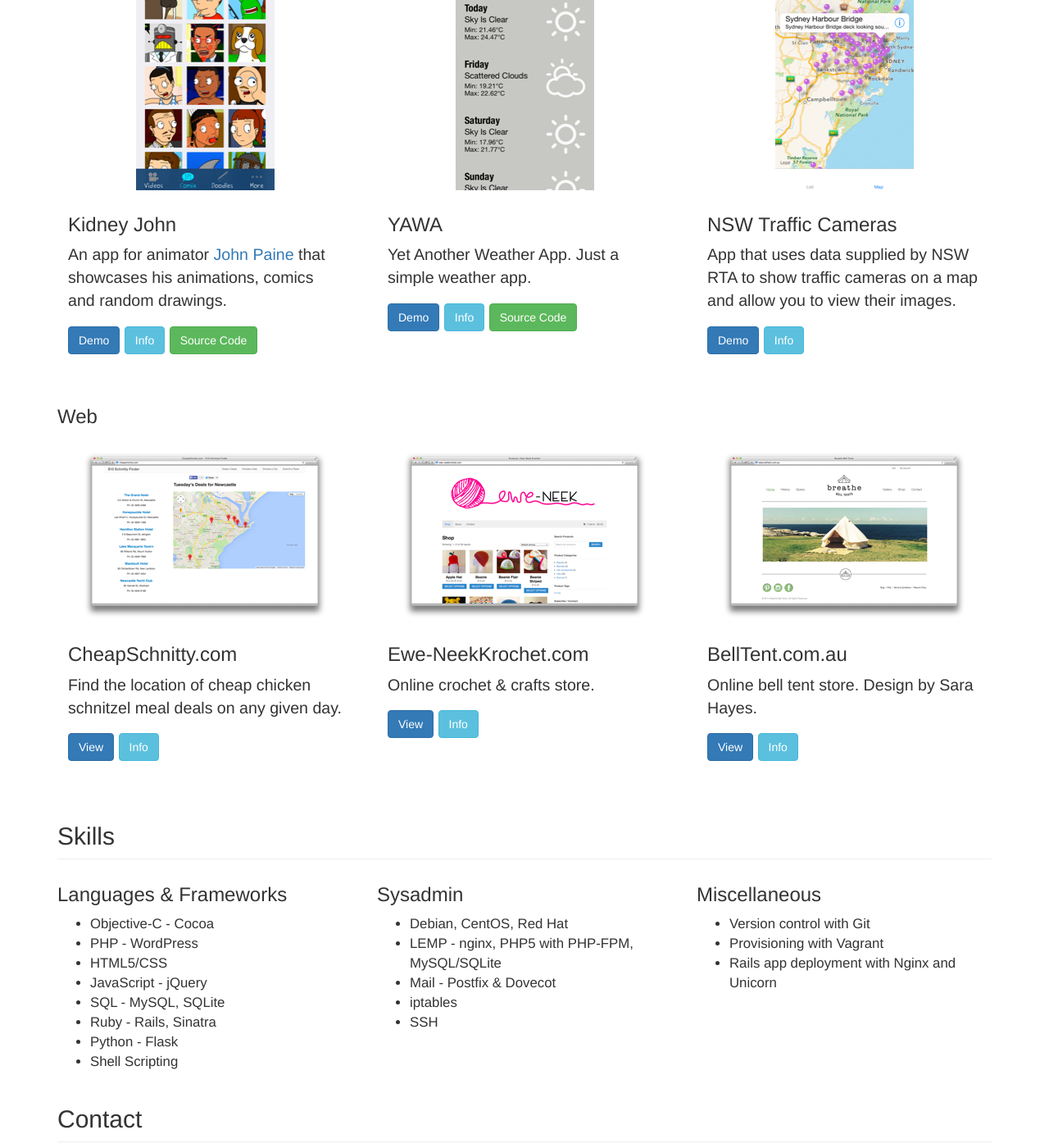
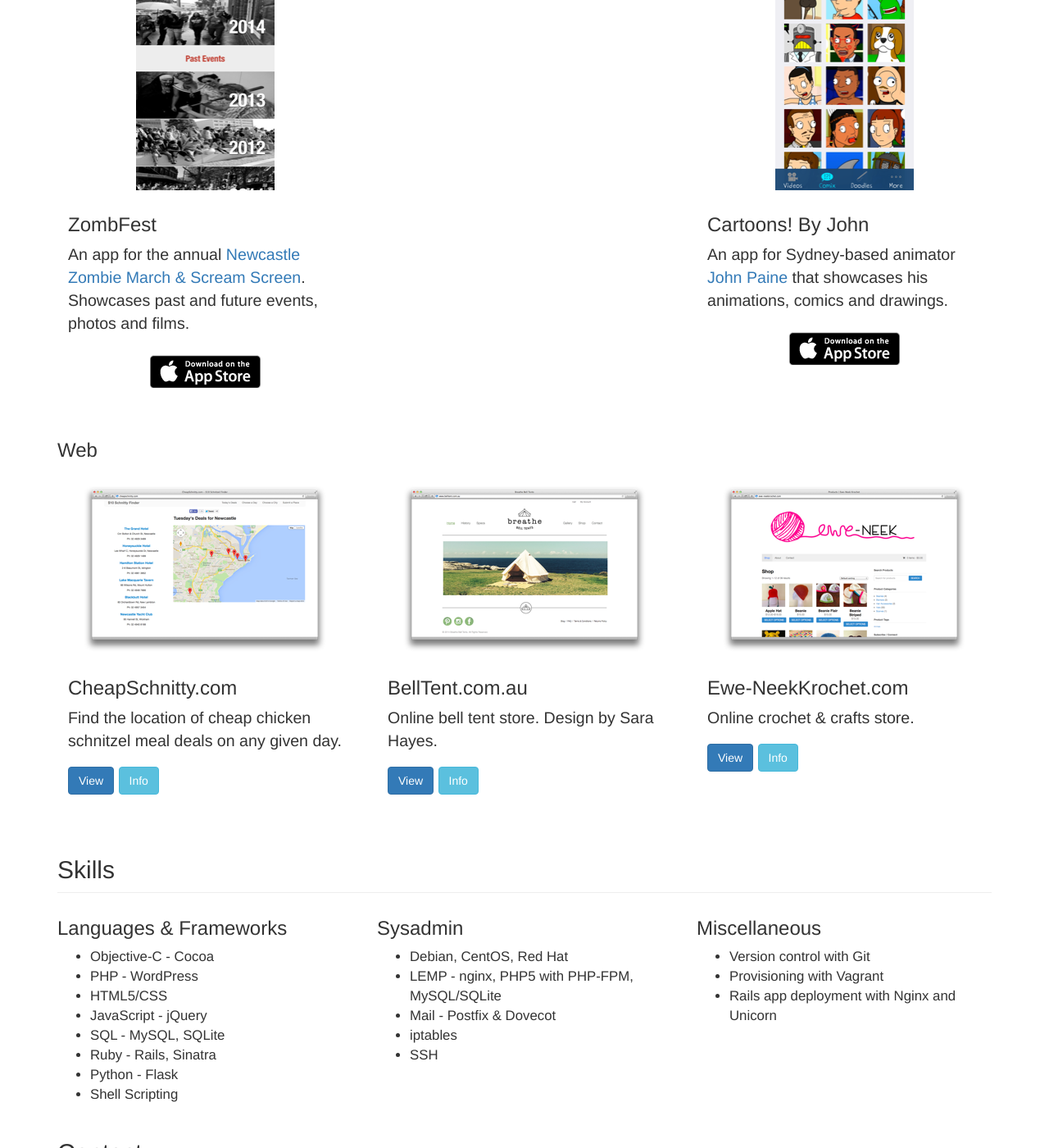
Before and after one commit to joshlapham/JoshLapham.com, a Jekyll site: the page built from index.html, in a window 1280 px wide and 1400 px high, scrolled down 501 px. Shown: the whole window at 82% size. Built offline with Jekyll 4.4.1, drawn with Linux system fonts in a browser that asks for light colours; nearby versions of some CDN libraries; library files that are not in the unit come from our copies; Markdown is read by kramdown in place of the engine named in the settings; comment, search, counter and statistics services are not loaded.

Commit message:
Updated Portfolio.

```diff
--- a/_layouts/default.html
+++ b/_layouts/default.html
@@ -32,6 +32,7 @@
                   <li><a href="mailto:josh@joshlapham.com"><img src="/img/icon-email.png" alt="Email" /></a></li>
                   <li><a href="https://twitter.com/j_lap" target="_blank"><img src="/img/icon-twitter.png" alt="Twitter" /></a></li>
                   <li><a href="http://www.codecademy.com/joshlapham" target="_blank"><img src="/img/icon-codecademy.png" alt="Codecademy" /></a></li>
+                  <li><a href="https://au.linkedin.com/in/joshlapham" target="_blank"><img src="/img/icon-linkedin.png" alt="LinkedIn" /></a></li>
                   <li><a href="https://github.com/joshlapham" target="_blank"><img src="/img/icon-github.png" alt="GitHub" /></a></li>
                 </ul>
               </section><!-- /12-col -->
--- a/index.html
+++ b/index.html
@@ -22,33 +22,26 @@
 
                   <section class="col-sm-4 col-md-4">
                     <section class="thumbnail">
-                      <img src="/img/portfolio-kidneyapp.png" alt="Kidney John iOS app" />
+                      <img src="/img/portfolio-zombfestapp.png" alt="ZombFest iOS app" />
                       <section class="caption">
-                        <h3>Kidney John</h3>
-                        <p>An app for animator <a href="http://kidneyjohn.com" target="_blank">John Paine</a> that showcases his animations, comics and random drawings.</p>
-                        <p><a href="https://app.io/btzrJZ" class="btn btn-primary iframe" role="button">Demo</a> <a href="/portfolio/kidneyapp" class="btn btn-info iframe" role="button">Info</a> <a href="https://github.com/joshlapham/Kidney-John" class="btn btn-success" role="button" target="_blank">Source Code</a></p>
+                        <h3>ZombFest</h3>
+                        <p>An app for the annual <a href="http://undeadsociety.org/" target="_blank">Newcastle Zombie March & Scream Screen</a>. Showcases past and future events, photos and films.</p>
+                        <p><a href="#" target="_blank"><img src="/img/app-store-badge.png" /></a></p>
                       </section>
                     </section>
                   </section>
 
                   <section class="col-sm-4 col-md-4">
-                    <section class="thumbnail">
-                      <img src="/img/portfolio-yawaapp.png" alt="YAWA iOS app" />
-                      <section class="caption">
-                        <h3>YAWA</h3>
-                        <p>Yet Another Weather App. Just a simple weather app.</p>
-                        <p><a href="https://app.io/p9Btjq" class="btn btn-primary iframe" role="button">Demo</a> <a href="/portfolio/yawaapp" class="btn btn-info iframe" role="button">Info</a> <a href="https://github.com/joshlapham/YAWA" class="btn btn-success" role="button" target="_blank">Source Code</a></p>
-                      </section>
-                    </section>
+                    &nbsp;
                   </section>
 
-                   <section class="col-sm-4 col-md-4">
+                  <section class="col-sm-4 col-md-4">
                     <section class="thumbnail">
-                      <img src="/img/portfolio-trafficcamsapp.png" alt="NSW Traffic Cameras iOS app" />
+                      <img src="/img/portfolio-kidneyapp.png" alt="Kidney John iOS app" />
                       <section class="caption">
-                        <h3>NSW Traffic Cameras</h3>
-                        <p>App that uses data supplied by NSW RTA to show traffic cameras on a map and allow you to view their images.</p>
-                        <p><a href="https://app.io/fPxoUZ" class="btn btn-primary iframe" role="button">Demo</a> <a href="/portfolio/trafficcamsapp" class="btn btn-info iframe" role="button">Info</a></p>
+                        <h3>Cartoons! By John</h3>
+                        <p>An app for Sydney-based animator <a href="http://kidneyjohn.com" target="_blank">John Paine</a> that showcases his animations, comics and drawings.</p>
+                        <p><a href="https://appsto.re/au/OKBL1.i" target="_blank"><img src="/img/app-store-badge.png" /></a></p>
                       </section>
                     </section>
                   </section>
@@ -72,22 +65,22 @@
 
                   <section class="col-sm-4 col-md-4">
                     <section class="thumbnail">
-                      <img src="/img/portfolio-eweneek.png" alt="Ewe-NeekKrochet.com" />
+                      <img src="/img/portfolio-belltent.png" alt="BellTent.com.au" />
                       <section class="caption">
-                        <h3>Ewe-NeekKrochet.com</h3>
-                        <p>Online crochet & crafts store.</p>
-                        <p><a href="http://ewe-neekkrochet.com" class="btn btn-primary" role="button" target="_blank">View</a> <a href="/portfolio/eweneek" class="btn btn-info iframe" role="button">Info</a></p>
+                        <h3>BellTent.com.au</h3>
+                        <p>Online bell tent store. Design by Sara Hayes.</p>
+                        <p><a href="http://belltent.com.au" class="btn btn-primary" role="button" target="_blank">View</a> <a href="/portfolio/belltent" class="btn btn-info iframe" role="button">Info</a></p>
                       </section>
                     </section>
                   </section>
 
                   <section class="col-sm-4 col-md-4">
                     <section class="thumbnail">
-                      <img src="/img/portfolio-belltent.png" alt="BellTent.com.au" />
+                      <img src="/img/portfolio-eweneek.png" alt="Ewe-NeekKrochet.com" />
                       <section class="caption">
-                        <h3>BellTent.com.au</h3>
-                        <p>Online bell tent store. Design by Sara Hayes.</p>
-                        <p><a href="http://belltent.com.au" class="btn btn-primary" role="button" target="_blank">View</a> <a href="/portfolio/belltent" class="btn btn-info iframe" role="button">Info</a></p>
+                        <h3>Ewe-NeekKrochet.com</h3>
+                        <p>Online crochet & crafts store.</p>
+                        <p><a href="http://ewe-neekkrochet.com" class="btn btn-primary" role="button" target="_blank">View</a> <a href="/portfolio/eweneek" class="btn btn-info iframe" role="button">Info</a></p>
                       </section>
                     </section>
                   </section>
```
Also changed, not shown: other parts of _layouts/default.html (+1 -1 lines), img/app-store-badge.png (added), img/portfolio-zombfestapp.png (added).
